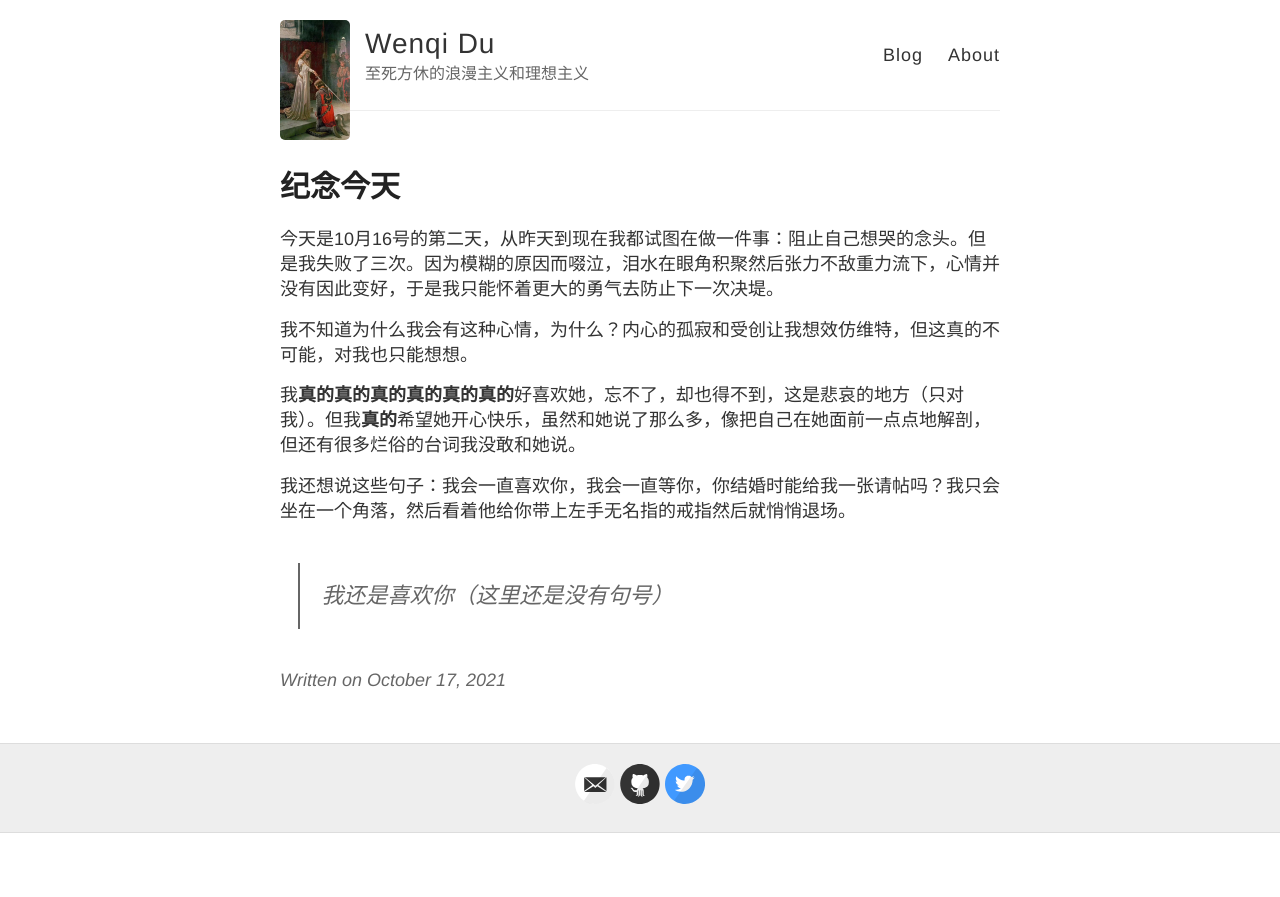
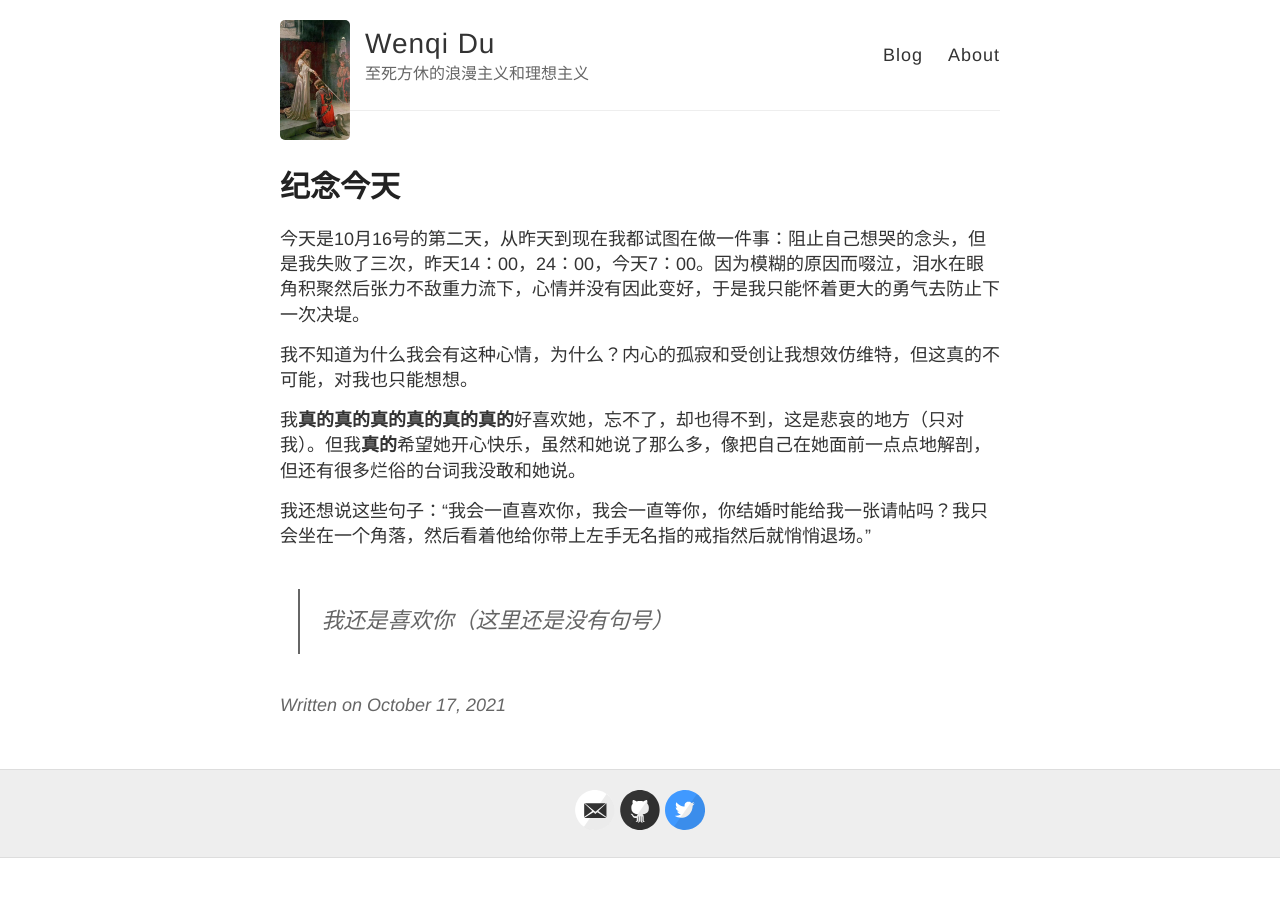
Before and after one commit to Linfye/Linfye.github.io, a Jekyll site: the page built from _posts/2021-10-17-17-30.md, in a window 1280 px wide. Shown: the top 897 px of the page. Built offline with Jekyll 4.4.1, drawn with Linux system fonts in a browser that asks for light colours.

Commit message:
Update 2021-10-17-17-30.md

```diff
--- a/_posts/2021-10-17-17-30.md
+++ b/_posts/2021-10-17-17-30.md
@@ -3,12 +3,12 @@ layout: post
 title: 纪念今天
 ---
 
-今天是10月16号的第二天，从昨天到现在我都试图在做一件事：阻止自己想哭的念头。但是我失败了三次。因为模糊的原因而啜泣，泪水在眼角积聚然后张力不敌重力流下，心情并没有因此变好，于是我只能怀着更大的勇气去防止下一次决堤。
+今天是10月16号的第二天，从昨天到现在我都试图在做一件事：阻止自己想哭的念头，但是我失败了三次，昨天14：00，24：00，今天7：00。因为模糊的原因而啜泣，泪水在眼角积聚然后张力不敌重力流下，心情并没有因此变好，于是我只能怀着更大的勇气去防止下一次决堤。
 
 我不知道为什么我会有这种心情，为什么？内心的孤寂和受创让我想效仿维特，但这真的不可能，对我也只能想想。
 
 我**真的真的真的真的真的真的**好喜欢她，忘不了，却也得不到，这是悲哀的地方（只对我）。但我**真的**希望她开心快乐，虽然和她说了那么多，像把自己在她面前一点点地解剖，但还有很多烂俗的台词我没敢和她说。
 
-我还想说这些句子：我会一直喜欢你，我会一直等你，你结婚时能给我一张请帖吗？我只会坐在一个角落，然后看着他给你带上左手无名指的戒指然后就悄悄退场。
+我还想说这些句子：“我会一直喜欢你，我会一直等你，你结婚时能给我一张请帖吗？我只会坐在一个角落，然后看着他给你带上左手无名指的戒指然后就悄悄退场。”
 
 > 我还是喜欢你（这里还是没有句号）
```
